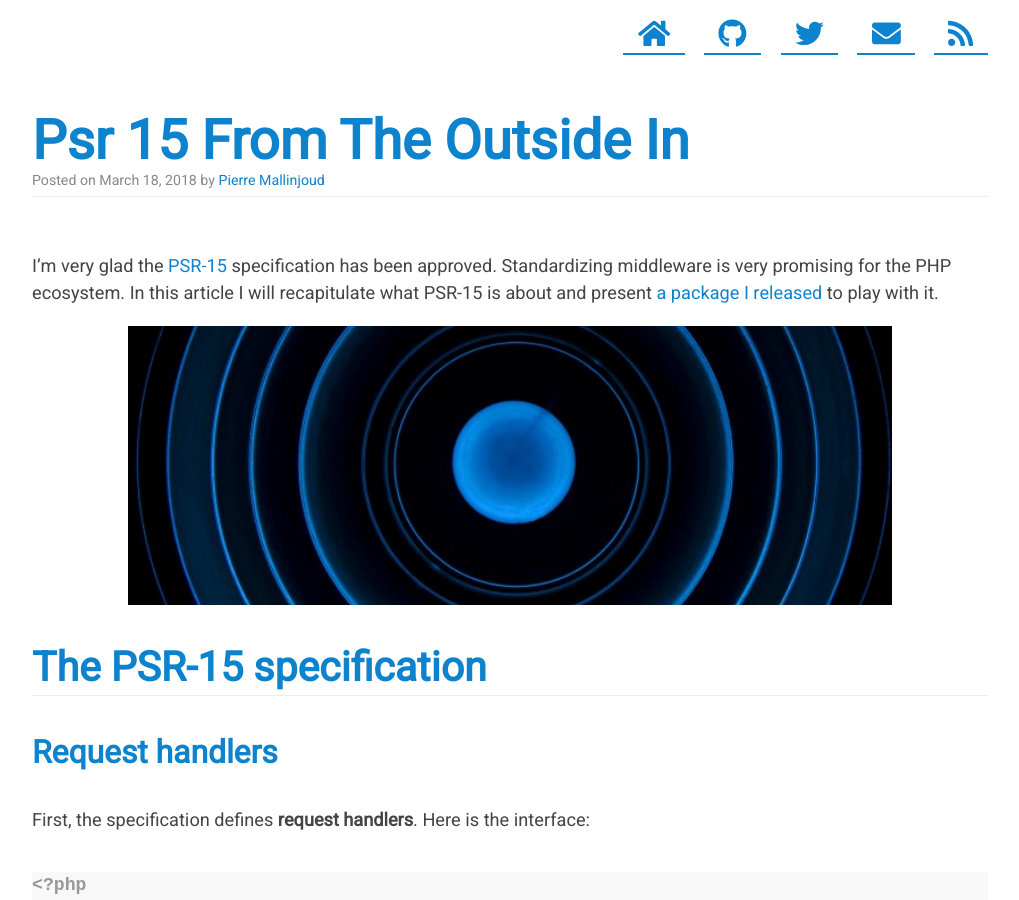
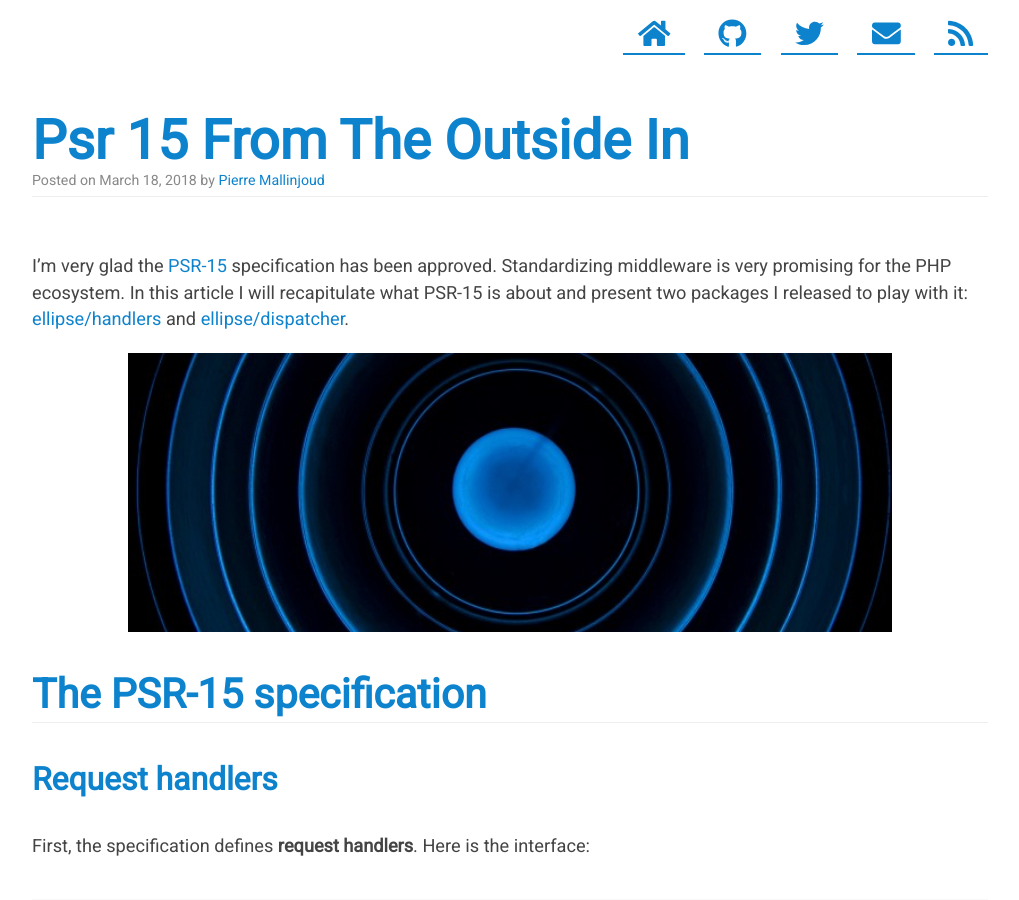
Before and after one commit to ellipsephp/ellipsephp.github.io, a Jekyll site: the page built from _posts/2018-03-18-psr-15-from-the-outside-in.md, in a window 1280 px wide and 900 px high. Shown: the whole window, without its empty margins (130-1149 px from the left). Built offline with Jekyll 4.4.1, drawn with Linux system fonts in a browser that asks for light colours; nearby versions of some CDN libraries; comment, search, counter and statistics services are not loaded.

Commit message:
complete the intro of the first article

```diff
--- a/_posts/2018-03-18-psr-15-from-the-outside-in.md
+++ b/_posts/2018-03-18-psr-15-from-the-outside-in.md
@@ -3,7 +3,7 @@ layout: post
 image: psr-15.png
 ---
 
-I'm very glad the [PSR-15](https://www.php-fig.org/psr/psr-15/) specification has been approved. Standardizing middleware is very promising for the PHP ecosystem. In this article I will recapitulate what PSR-15 is about and present [a package I released](https://github.com/ellipsephp/handlers) to play with it.
+I'm very glad the [PSR-15](https://www.php-fig.org/psr/psr-15/) specification has been approved. Standardizing middleware is very promising for the PHP ecosystem. In this article I will recapitulate what PSR-15 is about and present two packages I released to play with it: [ellipse/handlers](https://github.com/ellipsephp/handlers) and [ellipse/dispatcher](https://github.com/ellipsephp/dispatcher).
 
 ![Psr-15](/images/psr-15.png)
 
```
